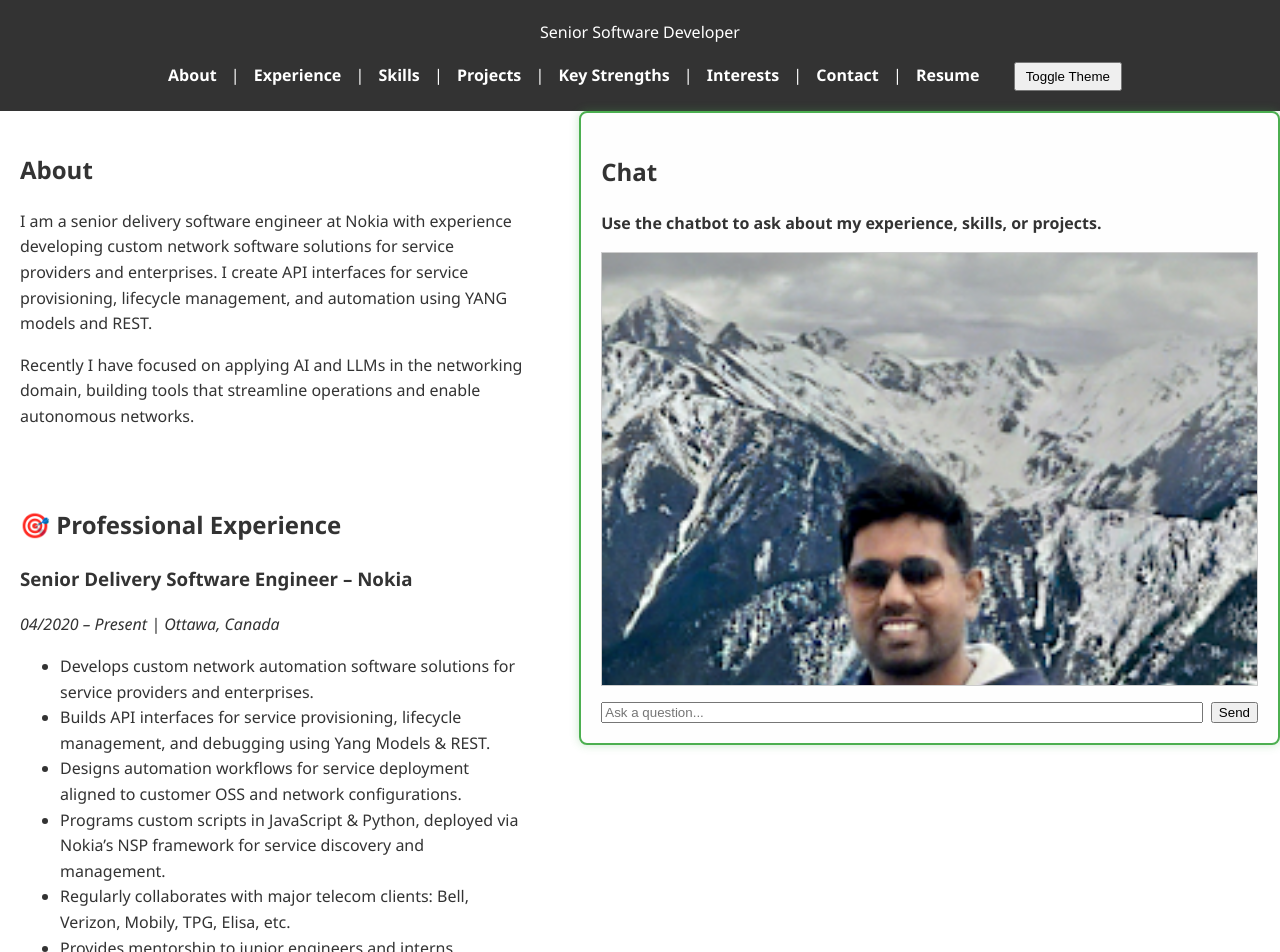
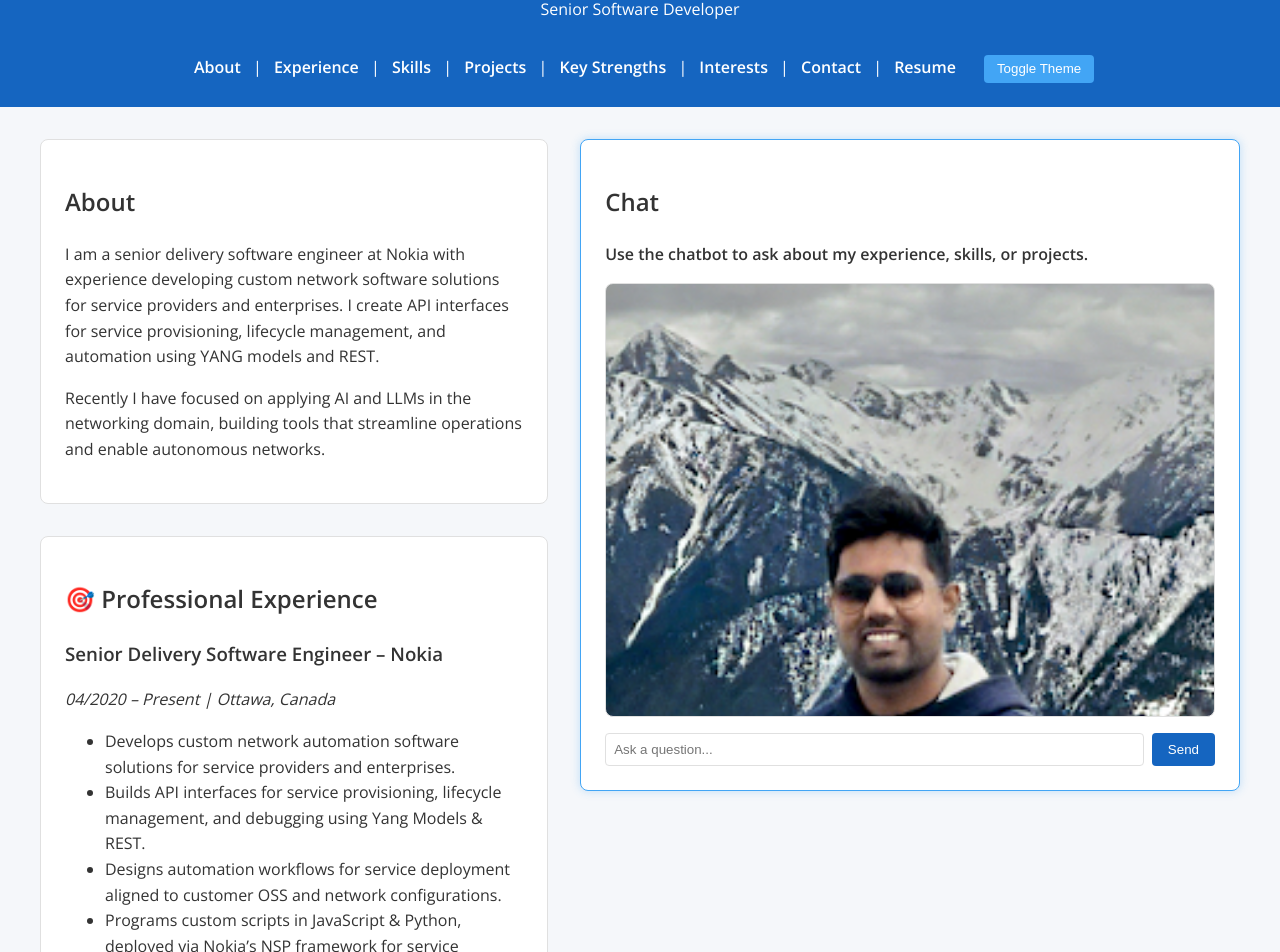
Before and after one commit to avinash040/Home, a website: page index.html in a window 1280 px wide. Shown: the part 94-1046 px from the top of the page. Drawn offline with nearby package versions, Linux system fonts and the light colour scheme.

Commit message:
Revamp layout with modern theme and responsive design

```diff
--- a/index.html
+++ b/index.html
@@ -2,30 +2,13 @@
 <html lang="en">
 <head>
   <meta charset="UTF-8">
+  <meta name="viewport" content="width=device-width, initial-scale=1">
   <title>Avinash Kothapalli</title>
   <link rel="stylesheet" href="styles.css">
-  <style>
-    #chat-log {
-      border: 1px solid #ccc;
-      padding: 1rem;
-      overflow-y: auto;
-      background-color: #fafafa;
-      background-image: url('IMG_7422.jpeg');
-      background-size: cover;
-      /* Shift image upward to better frame the subject's face and hoodie text */
-      background-position: center 20%;
-      background-repeat: no-repeat;
-    }
-    .message { padding: .5rem; border-radius: 4px; margin-bottom: .5rem; }
-    .message.user { background: #e0f7fa; }
-    .message.bot { background: #f1f8e9; }
-    .message.sources { background: #fff; font-size: 0.8rem; color: #555; }
-    #chat-form { display: flex; gap: .5rem; margin-top: 1rem; }
-    #chat-input { flex: 1; }
-  </style>
 </head>
 <body>
   <header>
+    <div class="container">
       <h1>Avinash Kothapalli</h1>
       <p>Senior Software Developer</p>
       <nav>
@@ -39,9 +22,10 @@
         <a href="#resume">Resume</a>
         <button id="theme-toggle">Toggle Theme</button>
       </nav>
+    </div>
   </header>
 
-  <main id="layout">
+  <main id="layout" class="container">
     <section id="chat" class="highlight">
       <h2>Chat</h2>
       <p class="chat-intro">Use the chatbot to ask about my experience, skills, or projects.</p>
@@ -192,7 +176,9 @@
   </main>
 
   <footer>
+    <div class="container">
       <p>&copy; <span id="year"></span> Avinash Kothapalli</p>
+    </div>
   </footer>
   <script src="script.js"></script>
   <script>
--- a/styles.css
+++ b/styles.css
@@ -1,45 +1,100 @@
+@import url('https://fonts.googleapis.com/css2?family=Montserrat:wght@700&family=Open+Sans:wght@400;600&display=swap');
+
+:root {
+  --font-body: 'Open Sans', sans-serif;
+  --font-heading: 'Montserrat', sans-serif;
+  --color-bg: #f5f7fa;
+  --color-text: #333;
+  --color-primary: #1565c0;
+  --color-secondary: #42a5f5;
+  --color-card-bg: #ffffff;
+  --color-border: #e0e0e0;
+  --color-nav-bg: var(--color-primary);
+  --color-nav-text: #fff;
+  --color-footer-bg: var(--color-primary);
+  --color-bot-bg: #e3f2fd;
+}
+
 body {
-  font-family: 'Segoe UI', Tahoma, Geneva, Verdana, sans-serif;
+  font-family: var(--font-body);
   line-height: 1.6;
   margin: 0;
-  padding: 0;
-  color: #333;
-  background: #fff;
+  background: var(--color-bg);
+  color: var(--color-text);
   transition: background-color 0.3s ease, color 0.3s ease;
 }
 
 body.dark {
-  background: #121212;
-  color: #eee;
+  --color-bg: #121212;
+  --color-text: #eee;
+  --color-card-bg: #1e1e1e;
+  --color-border: #333;
+  --color-nav-bg: #1e1e1e;
+  --color-footer-bg: #1e1e1e;
+  --color-bot-bg: #263238;
+}
+
+.container {
+  max-width: 1200px;
+  margin: 0 auto;
+  padding: 0 1rem;
 }
 
 header {
-  background: #333;
-  color: #fff;
-  padding: 20px;
-  text-align: center;
+  background: var(--color-nav-bg);
+  color: var(--color-nav-text);
+}
+
+header .container {
+  display: flex;
+  flex-direction: column;
+  align-items: center;
+  padding: 1.5rem 0;
+}
+
+header h1 {
+  font-family: var(--font-heading);
+  margin: 0;
+}
+
+nav {
+  margin-top: 1rem;
 }
 
 nav a {
-  margin: 0 10px;
-  color: #fff;
+  margin: 0 0.5rem;
+  color: var(--color-nav-text);
   text-decoration: none;
-  font-weight: bold;
+  font-weight: 600;
+}
+
+nav a:hover {
+  text-decoration: underline;
 }
 
 nav button {
-  margin-left: 20px;
-  padding: 5px 10px;
-}
-
-section {
-  padding: 20px;
+  margin-left: 1rem;
+  padding: 0.4rem 0.8rem;
+  border: none;
+  border-radius: 4px;
+  background: var(--color-secondary);
+  color: #fff;
+  cursor: pointer;
 }
 
 main#layout {
   display: flex;
   align-items: flex-start;
   gap: 2rem;
+  padding: 2rem 0;
+}
+
+section {
+  background: var(--color-card-bg);
+  border: 1px solid var(--color-border);
+  border-radius: 8px;
+  padding: 1.5rem;
+  margin-bottom: 2rem;
 }
 
 #info {
@@ -53,11 +108,8 @@ main#layout {
 }
 
 #chat.highlight {
-  border: 2px solid #4caf50;
-  border-radius: 8px;
-  padding: 20px;
-  background: #fefefe;
-  box-shadow: 0 0 10px rgba(76, 175, 80, 0.3);
+  border-color: var(--color-secondary);
+  box-shadow: 0 0 10px rgba(66, 165, 245, 0.3);
 }
 
 .chat-intro {
@@ -67,17 +119,66 @@ main#layout {
 
 #chat-container {
   width: 100%;
-  margin: 0;
 }
 
 #chat-log {
+  border: 1px solid var(--color-border);
+  padding: 1rem;
   height: 400px;
+  overflow-y: auto;
+  background-color: var(--color-card-bg);
+  background-image: url('IMG_7422.jpeg');
+  background-size: cover;
+  background-position: center 20%;
+  background-repeat: no-repeat;
+  border-radius: 8px;
 }
 
-@media (max-width: 800px) {
-  main#layout {
-    flex-direction: column;
-  }
+.message {
+  padding: 0.5rem;
+  border-radius: 4px;
+  margin-bottom: 0.5rem;
+}
+
+.message.user {
+  background: var(--color-secondary);
+  color: #fff;
+}
+
+.message.bot {
+  background: var(--color-bot-bg);
+}
+
+.message.sources {
+  background: transparent;
+  font-size: 0.8rem;
+  color: var(--color-text);
+}
+
+#chat-form {
+  display: flex;
+  gap: 0.5rem;
+  margin-top: 1rem;
+}
+
+#chat-input {
+  flex: 1;
+  padding: 0.5rem;
+  border-radius: 4px;
+  border: 1px solid var(--color-border);
+}
+
+#chat-form button {
+  background: var(--color-primary);
+  color: #fff;
+  border: none;
+  padding: 0.5rem 1rem;
+  border-radius: 4px;
+  cursor: pointer;
+}
+
+#chat-form button:hover {
+  background: var(--color-secondary);
 }
 
 #projects-list .project {
@@ -96,21 +197,25 @@ main#layout {
 }
 
 footer {
-  background: #333;
+  background: var(--color-footer-bg);
   color: #fff;
   text-align: center;
-  padding: 10px;
+  padding: 1rem 0;
   margin-top: 40px;
 }
 
-body.dark header {
-  background: #222;
+@media (max-width: 800px) {
+  main#layout {
+    flex-direction: column;
+  }
+
+  nav {
+    display: flex;
+    flex-wrap: wrap;
+    justify-content: center;
+  }
+
+  nav button {
+    margin-top: 0.5rem;
+  }
 }
-
-body.dark nav a {
-  color: #eee;
-}
-
-body.dark footer {
-  background: #222;
-}
```
Lines whose indentation alone changed are shown as unchanged.
